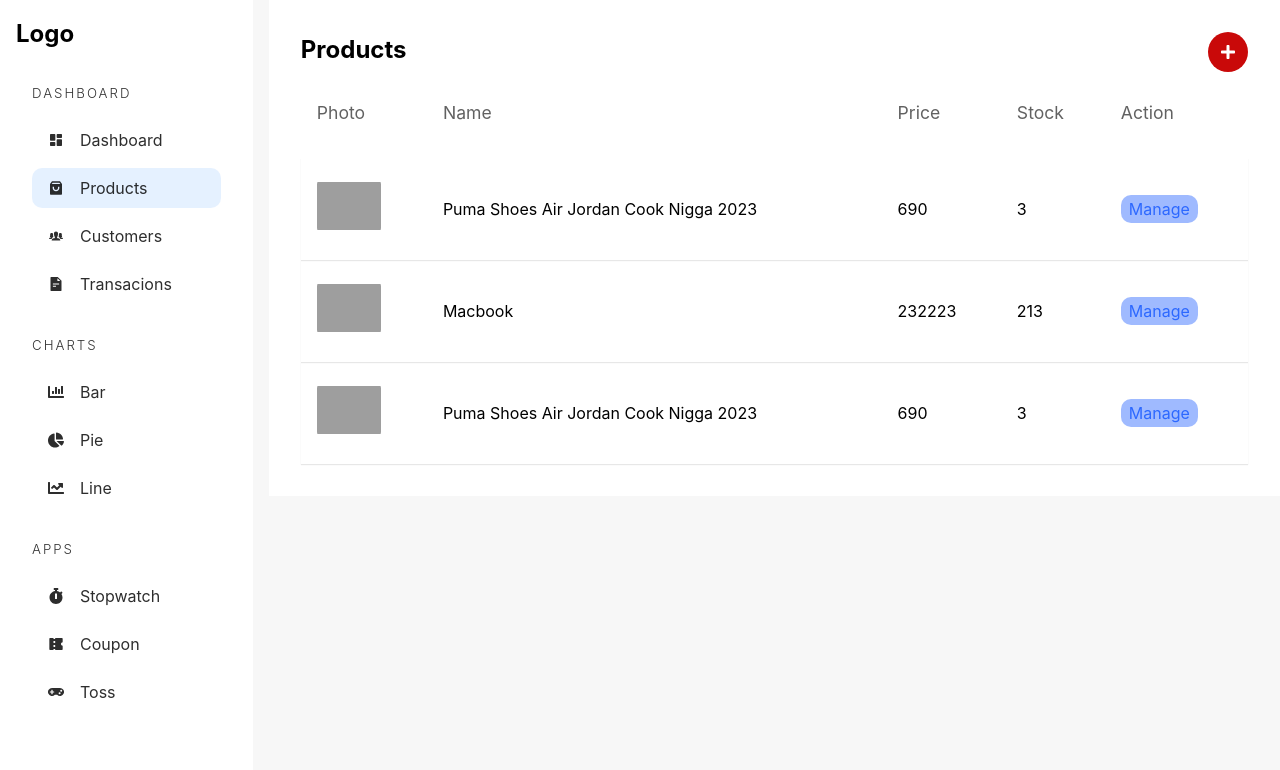
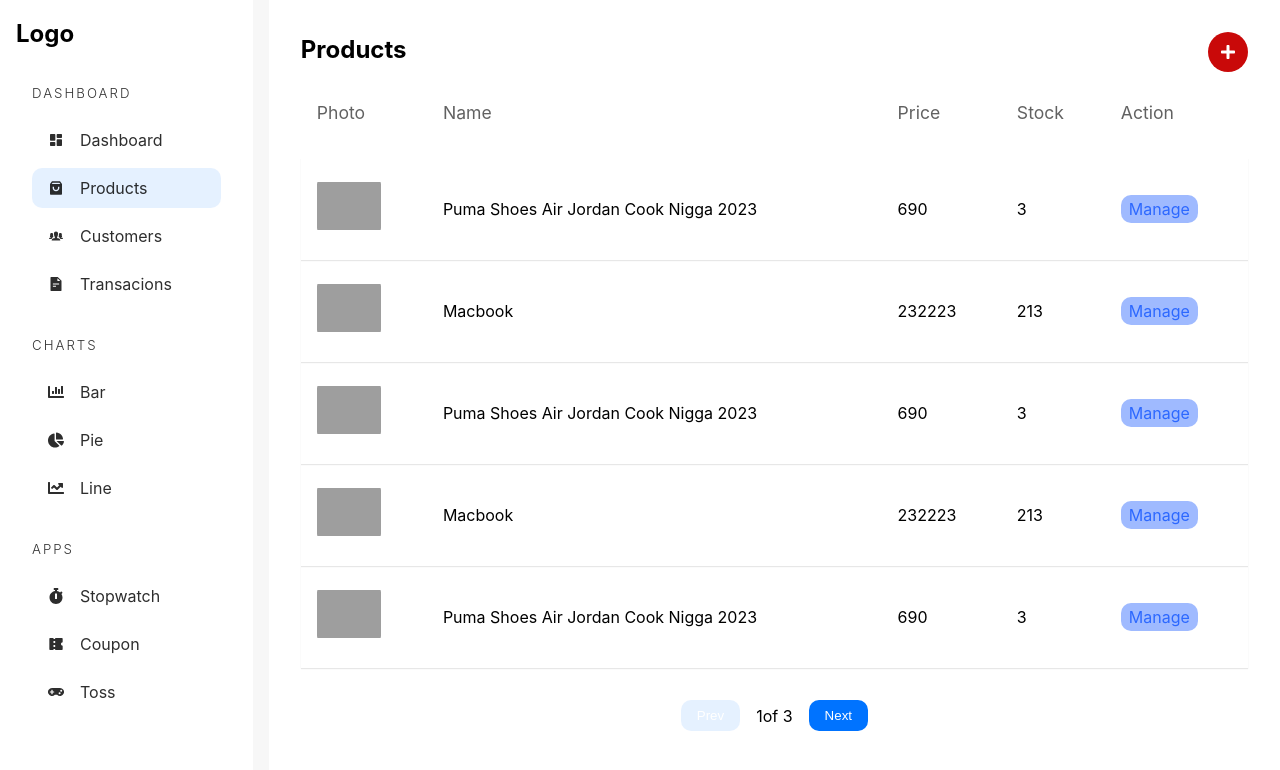
Before and after one commit to anivnssb/ecommerce_store_mern_Ts_redux, a React (Vite) app: page /admin/products in a window 1280 px wide. Shown: the top 770 px of the page. Built offline with nearby package versions, Linux system fonts and the light colour scheme; grey boxes are pictures that could not be loaded.

Commit message:
admin Products sorting, pagination added

```diff
--- a/src/Admin/components/TableHOC.tsx
+++ b/src/Admin/components/TableHOC.tsx
@@ -1,15 +1,42 @@
-import { useTable, type Column, type TableOptions } from "react-table";
+import {
+  AiOutlineSortAscending,
+  AiOutlineSortDescending,
+} from "react-icons/ai";
+import {
+  useTable,
+  useSortBy,
+  usePagination,
+  type Column,
+  type TableOptions,
+} from "react-table";
 
 function TableHOC<T extends Object>(
   columns: Column<T>[],
   data: T[],
   containerClassname: string,
-  heading: string
+  heading: string,
+  showPagination: boolean = false
 ) {
   return function HOC() {
-    const options: TableOptions<T> = { columns, data };
-    const { getTableProps, getTableBodyProps, headerGroups, rows, prepareRow } =
-      useTable(options);
+    const options: TableOptions<T> = {
+      columns,
+      data,
+      initialState: { pageSize: 5 },
+    };
+    const {
+      getTableProps,
+      getTableBodyProps,
+      headerGroups,
+      page,
+      prepareRow,
+      nextPage,
+      previousPage,
+      canNextPage,
+      canPreviousPage,
+      pageCount,
+      state: { pageIndex },
+      gotoPage,
+    } = useTable(options, useSortBy, usePagination);
     return (
       <div className={containerClassname}>
         <h2 className="heading">{heading}</h2>
@@ -20,11 +47,25 @@
                 headerGroup.getHeaderGroupProps();
               return (
                 <tr key={key} {...headRowProps}>
-                  {headerGroup.headers.map((column) => {
-                    const { key, ...headProps } = column.getHeaderProps();
+                  {headerGroup.headers.map((column: any) => {
+                    const { key, ...headProps } = column.getHeaderProps(
+                      column.getSortByToggleProps()
+                    );
                     return (
                       <th key={key} {...headProps}>
                         {column.render("Header")}
+                        <span>
+                          {" "}
+                          {column.isSorted ? (
+                            column.isSortedDesc ? (
+                              <AiOutlineSortDescending />
+                            ) : (
+                              <AiOutlineSortAscending />
+                            )
+                          ) : (
+                            ""
+                          )}
+                        </span>
                       </th>
                     );
                   })}
@@ -33,7 +74,7 @@
             })}
           </thead>
           <tbody {...getTableBodyProps()}>
-            {rows.map((row) => {
+            {page.map((row) => {
               prepareRow(row);
               const { key, ...rowProps } = row.getRowProps();
               return (
@@ -51,6 +92,21 @@
             })}
           </tbody>
         </table>
+        {showPagination ? (
+          <div className="table-pagination">
+            <button disabled={!canPreviousPage} onClick={previousPage}>
+              Prev
+            </button>
+            <span>
+              {pageIndex + 1}of {pageCount}
+            </span>
+            <button disabled={!canNextPage} onClick={nextPage}>
+              Next
+            </button>
+          </div>
+        ) : (
+          ""
+        )}
       </div>
     );
   };
--- a/src/Admin/pages/Products.tsx
+++ b/src/Admin/pages/Products.tsx
@@ -33,6 +33,62 @@
     stock: 3,
     action: <Link to="/admin/product/sajknaskd">Manage</Link>,
   },
+  {
+    photo: <img src={img2} alt="Shoes" />,
+    name: "Macbook",
+    price: 232223,
+    stock: 213,
+    action: <Link to="/admin/product/sdaskdnkasjdn">Manage</Link>,
+  },
+  {
+    photo: <img src={img} alt="Shoes" />,
+    name: "Puma Shoes Air Jordan Cook Nigga 2023",
+    price: 690,
+    stock: 3,
+    action: <Link to="/admin/product/sajknaskd">Manage</Link>,
+  },
+  {
+    photo: <img src={img2} alt="Shoes" />,
+    name: "Macbook",
+    price: 232223,
+    stock: 213,
+    action: <Link to="/admin/product/sdaskdnkasjdn">Manage</Link>,
+  },
+  {
+    photo: <img src={img} alt="Shoes" />,
+    name: "Puma Shoes Air Jordan Cook Nigga 2023",
+    price: 690,
+    stock: 3,
+    action: <Link to="/admin/product/sajknaskd">Manage</Link>,
+  },
+  {
+    photo: <img src={img2} alt="Shoes" />,
+    name: "Macbook",
+    price: 232223,
+    stock: 213,
+    action: <Link to="/admin/product/sdaskdnkasjdn">Manage</Link>,
+  },
+  {
+    photo: <img src={img} alt="Shoes" />,
+    name: "Puma Shoes Air Jordan Cook Nigga 2023",
+    price: 690,
+    stock: 3,
+    action: <Link to="/admin/product/sajknaskd">Manage</Link>,
+  },
+  {
+    photo: <img src={img2} alt="Shoes" />,
+    name: "Macbook",
+    price: 232223,
+    stock: 213,
+    action: <Link to="/admin/product/sdaskdnkasjdn">Manage</Link>,
+  },
+  {
+    photo: <img src={img} alt="Shoes" />,
+    name: "Puma Shoes Air Jordan Cook Nigga 2023",
+    price: 690,
+    stock: 3,
+    action: <Link to="/admin/product/sajknaskd">Manage</Link>,
+  },
 ];
 
 interface DataType {
@@ -53,7 +109,13 @@
 const Products = () => {
   const [data] = useState<DataType[]>(arr);
   const Table = useCallback(
-    TableHOC<DataType>(columns, data, "dashboard-product-box", "Products"),
+    TableHOC<DataType>(
+      columns,
+      data,
+      "dashboard-product-box",
+      "Products",
+      true
+    ),
     []
   );
   return (
--- a/src/Admin/styles/app.scss
+++ b/src/Admin/styles/app.scss
@@ -1,7 +1,7 @@
 @import "mixin";
 @import "dashboard";
 @import "products.scss";
-:root  {
+:root {
   font-family: Inter, system-ui, Avenir, Helvetica, Arial, sans-serif;
   line-height: 1.5;
   font-weight: 400;
@@ -119,3 +119,20 @@
     }
   }
 }
+.table-pagination {
+  @include flex;
+  padding: 2rem;
+  > button {
+    padding: 0.5rem 1rem;
+    border: none;
+    outline: none;
+    border-radius: 10px;
+    cursor: pointer;
+    background-color: rgba(0, 115, 255);
+    color: white;
+    &:disabled {
+      background-color: rgba(0, 115, 255, 0.1);
+      cursor: not-allowed;
+    }
+  }
+}
```
Also changed, not shown: src/react-table-config.d.ts (added, +128 -0 lines).
